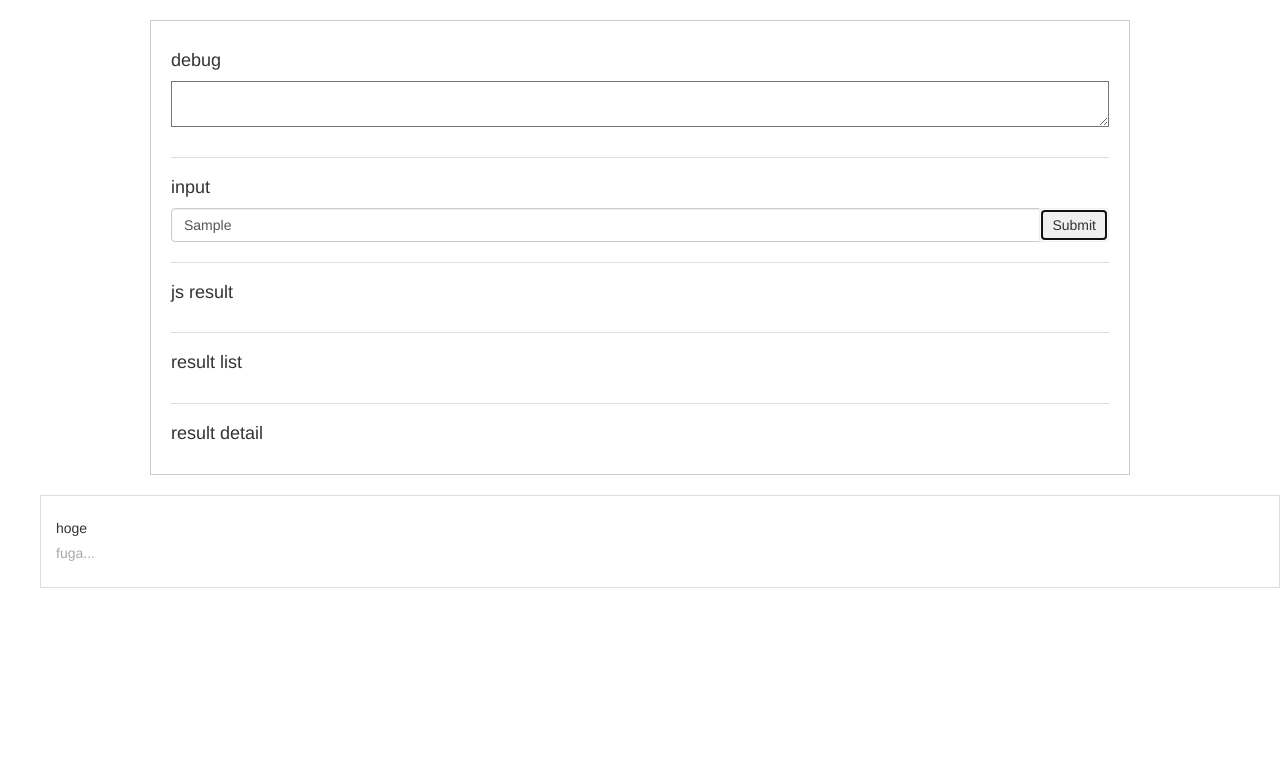
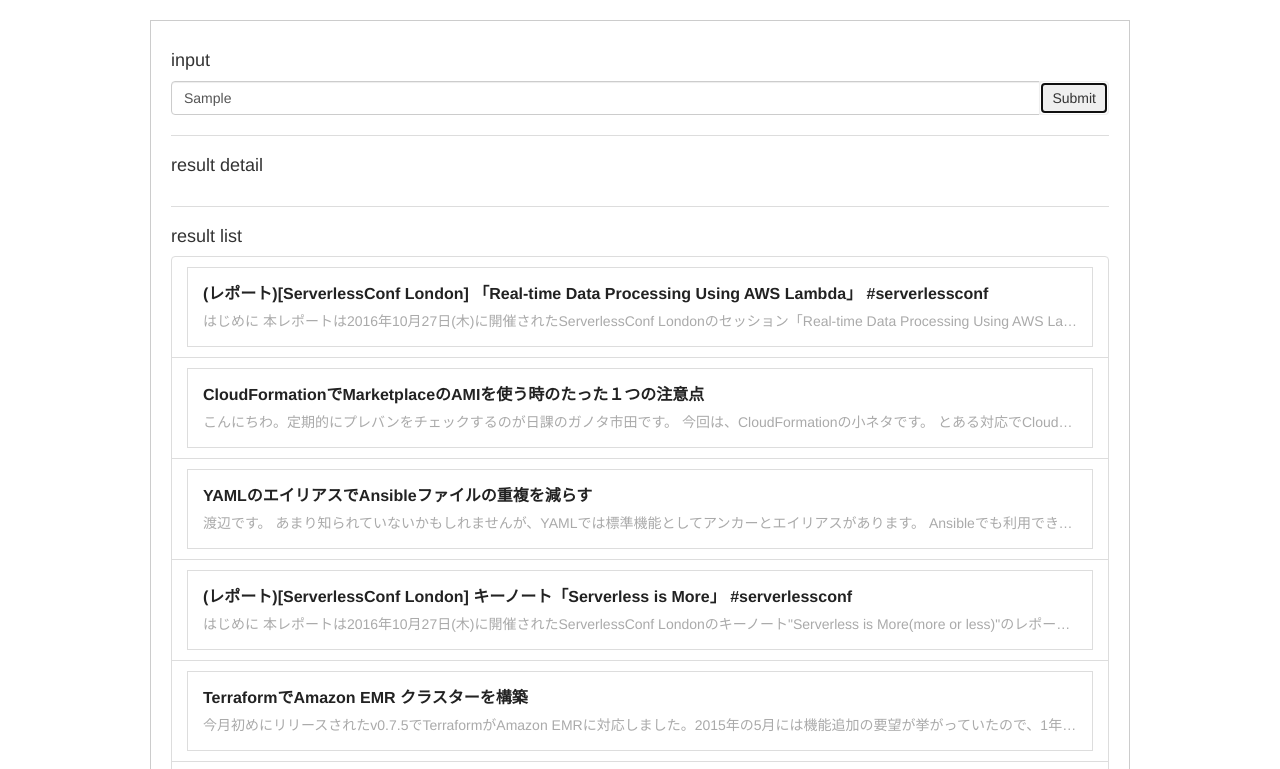
Before and after one commit to isoppp/spa-sample, a plain HTML site: page news-image/index.html in a window 1280 px wide. Both pictures are taken after typing "Sample" into the empty fields and a click on the button "Submit". Shown: the top 769 px of the page. Drawn offline with nearby package versions, Linux system fonts and the light colour scheme.

Commit message:
add jquery image sample. working now.

```diff
--- a/news-image/index.css
+++ b/news-image/index.css
@@ -11,38 +11,76 @@
   border: 1px solid #ccc;
 }
 
-.debugTextarea {
-  -webkit-appearance: none;
-  -moz-appearance: none;
-  appearance: none;
-
-  width: 100%;
-}
-
 /* feed item */
 .feedList {
   list-style: none;
-  margin:0;
+  margin-bottom: 20px;
 }
 
 .feedList-item {
   display: block;
   list-style: none;
   padding: 15px;
-  border:1px solid #ddd;
+  border: 1px solid #ddd;
   color: inherit;
 }
-.feedItem:hover{
+
+.feedList-item:hover {
+  background: #eee;
+  opacity: .8;
+  cursor: pointer;
+}
+
+.feedItem:hover {
   text-decoration: none;
+}
+
+.feedItem:not(:last-child) {
+  margin-bottom: 20px;
 }
 
 .feedItem-title {
   display: inline-block;
-  width:100%;
+  width: 100%;
   font-weight: bold;
   color: #222;
+  font-size: 16px;
+  overflow: hidden;
+  white-space: nowrap;
+  text-overflow: ellipsis;
 }
 
 .feedItem-description {
   color: #aaa;
+  font-size: 14px;
+  overflow: hidden;
+  white-space: nowrap;
+  text-overflow: ellipsis;
 }
+
+.feedDetail {
+  padding: 20px;
+  background: #eee;
+}
+
+.feedDetail-text {
+
+}
+
+.feedDetail-link {
+  display: block;
+  margin: 16px auto 0;
+  height: 50px;
+  line-height: 50px;
+  font-size: 16px;
+  text-align: center;
+  width: 50%;
+  background: #666;
+  color: #ddd;
+  font-weight: bold;
+}
+
+.feedDetail-link:hover {
+  opacity: .85;
+  color: #fff;
+}
--- a/news-image/index.html
+++ b/news-image/index.html
@@ -16,13 +16,6 @@
 <div class="container">
 
   <section class="section">
-    <h4>debug</h4>
-    <label class="debugTextarea">
-      <textarea class="debugTextarea js-debugTextarea"></textarea>
-    </label>
-  </section>
-
-  <section class="section">
     <h4>input</h4>
     <div class="input-group">
       <input type="text" class="form-control" placeholder="Please Enter Url...">
@@ -33,8 +26,8 @@
   </section>
 
   <section class="section">
-    <h4>js result</h4>
-    <div class="js-jsResult"></div>
+    <h4>result detail</h4>
+    <div class="js-resultDetail"></div>
   </section>
 
   <section class="section">
@@ -42,24 +35,30 @@
     <div class="js-resultList"></div>
   </section>
 
-  <section class="section">
-    <h4>result detail</h4>
-    <div class="js-resultDetail"></div>
-  </section>
+  <div class="template js-template">
+    <h4>parts</h4>
+    <ul class="feedList list-group js-feedList">
+      <li class="list-group-item js-listItem">
+        <div href="" target="_blank" class="feedList-item js-listItem-link">
+          <div class="feedItem">
+            <div class="feedItem-title js-listItem-title">hoge</div>
+            <div class="feedItem-description js-listItem-description">fuga...</div>
+          </div>
+        </div>
+      </li>
+    </ul>
+
+    <div class="feedDetail js-feedDetail">
+      <h2 class="js-feedDetail-title">記事タイトル</h2>
+      <div class="feedDetail-text js-feedDetail-description">
+        記事詳細を記載します。記事詳細を記載します。記事詳細を記載します。記事詳細を記載します。記事詳細を記載します。記事詳細を記載します。記事詳細を記載します。記事詳細を記載します。
+      </div>
+      <a href="#" target="_blank" class="feedDetail-link js-feedDetail-link">Open Original Web Site</a>
+    </div>
+  </div>
 </div>
 
-<div class="template js-template">
-  <ul class="feedList">
-    <li class="js-listItem">
-      <a href="" class="feedList-item js-listItem-link">
-        <div class="feedItem">
-          <h5 class="">hoge</h5>
-          <h5 class="feedItem-description">fuga...</h5>
-        </div>
-      </a>
-    </li>
-  </ul>
-</div>
+
 <script src="index.js"></script>
 <script src="https://maxcdn.bootstrapcdn.com/bootstrap/3.3.7/js/bootstrap.min.js"></script>
 </body>
--- a/news-image/index.js
+++ b/news-image/index.js
@@ -1,17 +1,83 @@
+'use strict';
+
+// const DEFAULT_URL = 'http://dev.classmethod.jp/feed/';
+const DEFAULT_URL = 'sample.xml';
+
+
+const getDataFromFeed = ($item) => {
+  const link = $item.find('link').text();
+  const title = $item.find('title').text();
+  const description = $item.find('description').text();
+
+  return {
+    link: link,
+    title: title,
+    description: description
+  };
+};
+
+const getDataFromHtml = ($target) => {
+  const link = $target.find('.js-listItem-link').attr('href');
+  const title = $target.find('.js-listItem-title').text();
+  const description = $target.find('.js-listItem-description').text();
+
+  return {
+    link: link,
+    title: title,
+    description: description
+  }
+};
+
+
 $(() => {
-  // const DEFAULT_URL = 'http://dev.classmethod.jp/feed/';
-  const DEFAULT_URL = 'sample.xml';
+  const $submit = $('.js-submit');
 
-  function successFunc(data){
-    $(data).find("item").each((i,elem)=>{
-      const $elem = $(elem);
-      const title = $elem.find("title").text();
-      const link = $elem.find("link").text();
-      const description = $elem.find("description").text();
-    })
-  }
-  $.ajax(DEFAULT_URL, {
-    dataType: "xml",
-    success: successFunc
+  const $resultList = $('.js-resultList');
+  const $resultDetail = $('.js-resultDetail');
+
+  const $template = $('.js-template');
+  const $feedList = $template.find('.js-feedList');
+  const $feedListItem = $feedList.find('.js-listItem');
+  const $feedDetail = $template.find('.js-feedDetail');
+
+  const createFeedItem = ($item) => {
+    const $card = $feedListItem.clone();
+    const data = getDataFromFeed($item);
+    $card.find('.js-listItem-link').attr('href', data.link);
+    $card.find('.js-listItem-title').text(data.title);
+    $card.find('.js-listItem-description').text(data.description);
+    return $card;
+  };
+
+  const createFeedDetail = (event) => {
+    const data = getDataFromHtml($(event.currentTarget));
+    const $detail = $feedDetail.clone();
+
+    $detail.find('.js-feedDetail-title').text(data.title);
+    $detail.find('.js-feedDetail-description').text(data.description);
+    $detail.find('.js-feedDetail-link').attr('href', data.link);
+    $resultDetail.empty().append($detail);
+  };
+
+  const createFeedList = ($items) => {
+    const $list = $feedList.clone();
+    $list.empty();
+
+    $items.each((i, elem) => {
+      const $card = createFeedItem($(elem));
+      $list.append($card);
+    });
+
+    $resultList.append($list);
+    $resultList.on('click', '.js-listItem', createFeedDetail);
+  };
+
+  const onSuccess = (data) => createFeedList($(data).find("item"));
+
+  $submit.on('click', () => {
+    $.ajax(DEFAULT_URL, {
+      dataType: "xml",
+      success: onSuccess
+    });
   });
 });
```
